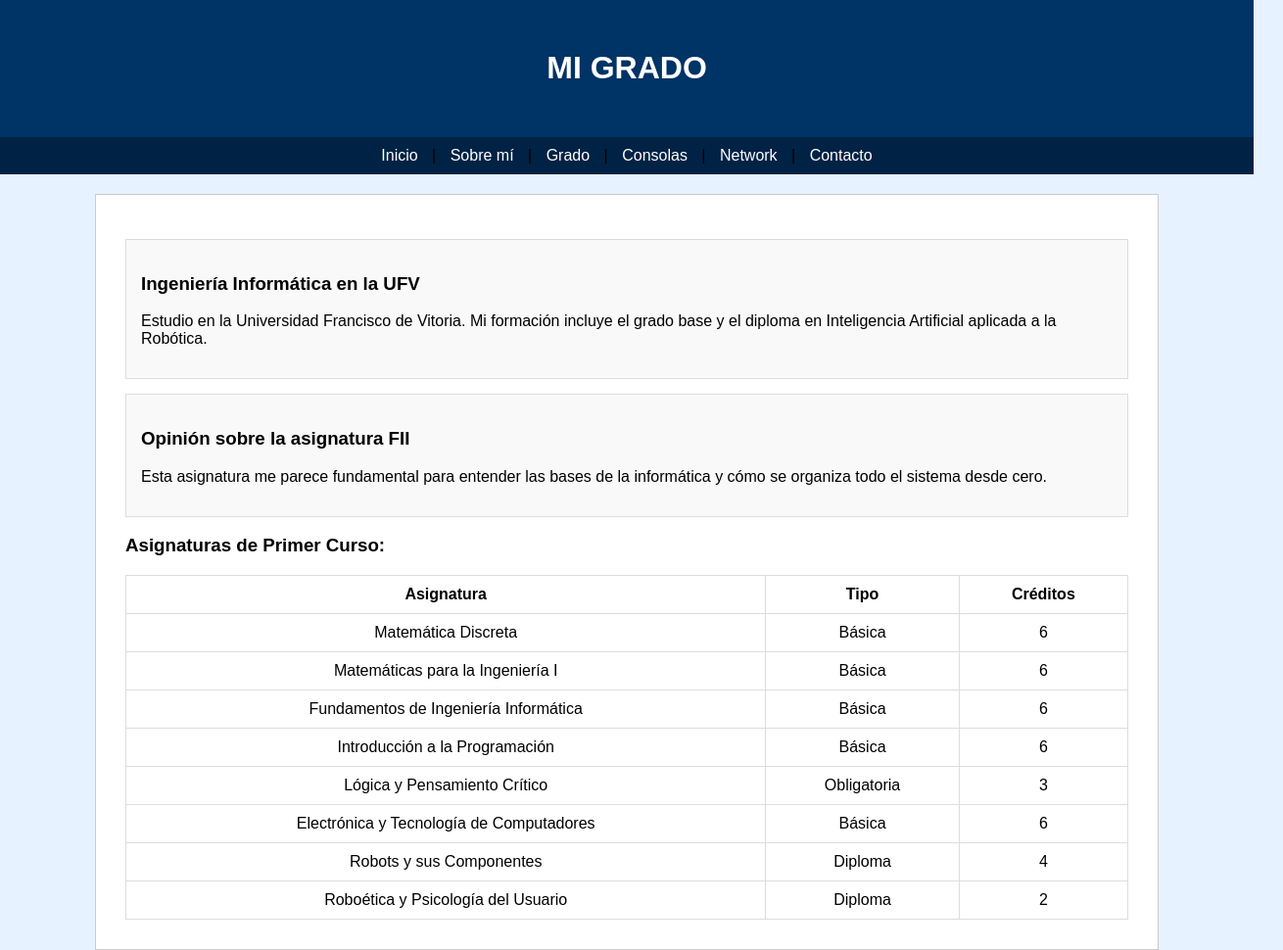
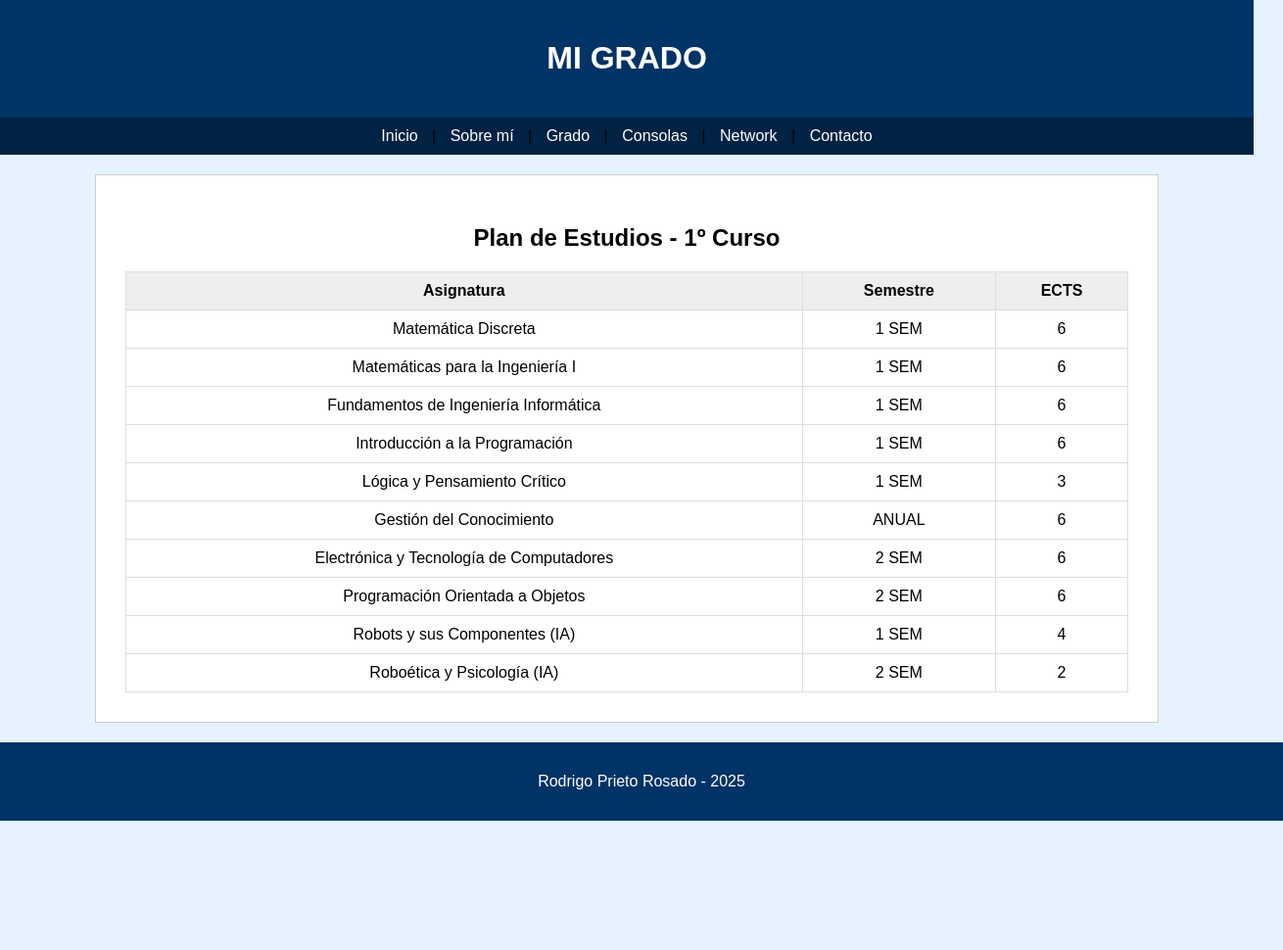
Before and after one commit to rodrigo-prieto-coder/proyecto_final_web, a plain HTML site: page degree.html in a window 1280 px wide. Shown: the top 970 px of the page at 98% size, 1310 px wide, since content can reach past the window. After the commit the page ends 838 px from the top, so only its background shows below. Drawn offline with Linux system fonts and the light colour scheme.

```diff
--- a/CSS/style.css
+++ b/CSS/style.css
@@ -1,21 +1,25 @@
-/* Estilo nivel básico - Todo centrado */
+/* Estilo básico nivel principiante */
 body {
     font-family: Arial, sans-serif;
     background-color: #E6F2FF; /* Azul claro */
     margin: 0;
     padding: 0;
-    text-align: center;
+    display: flex;
+    flex-direction: column;
+    min-height: 100vh;
 }
 
 header {
-    background-color: #003366; /* Azul oscuro */
+    background-color: #003366;
     color: white;
-    padding: 30px;
+    padding: 20px;
+    text-align: center;
 }
 
 nav {
     background-color: #002244;
     padding: 10px;
+    text-align: center;
 }
 
 nav a {
@@ -30,8 +34,8 @@ nav a {
     margin: 20px auto;
     padding: 30px;
     border: 1px solid #ccc;
-    display: inline-block; /* Para que el contenedor respete el centrado */
-    text-align: left; /* El texto dentro del cuadro blanco se lee normal */
+    flex: 1; /* Esto empuja el footer hacia abajo */
+    text-align: center; /* Centra todo el contenido */
 }
 
 .caja {
@@ -39,24 +43,26 @@ nav a {
     border: 1px solid #ddd;
     padding: 15px;
     margin: 15px 0;
+    text-align: left; /* El texto dentro de cajas se lee mejor a la izquierda */
 }
 
 table {
     width: 100%;
     border-collapse: collapse;
+    margin-top: 20px;
 }
 
 th, td {
     border: 1px solid #ddd;
     padding: 10px;
-    text-align: center;
 }
 
 footer {
     background-color: #003366;
     color: white;
-    padding: 20px;
-    margin-top: 20px;
+    padding: 15px;
+    text-align: center;
+    width: 100%;
 }
 
 .icono {
--- a/degree.html
+++ b/degree.html
@@ -11,27 +11,23 @@
         <a href="index.html">Inicio</a> | <a href="about.html">Sobre mí</a> | <a href="degree.html">Grado</a> | <a href="topic.html">Consolas</a> | <a href="network.html">Network</a> | <a href="contact.html">Contacto</a>
     </nav>
     <div class="contenedor">
-        <div class="caja">
-            <h3>Ingeniería Informática en la UFV</h3>
-            <p>Estudio en la Universidad Francisco de Vitoria. Mi formación incluye el grado base y el diploma en Inteligencia Artificial aplicada a la Robótica.</p>
-        </div>
-
-        <div class="caja">
-            <h3>Opinión sobre la asignatura FII</h3>
-            <p>Esta asignatura me parece fundamental para entender las bases de la informática y cómo se organiza todo el sistema desde cero.</p>
-        </div>
-
-        <h3>Asignaturas de Primer Curso:</h3>
+        <h2>Plan de Estudios - 1º Curso</h2>
         <table>
-            <tr><th>Asignatura</th><th>Tipo</th><th>Créditos</th></tr>
-            <tr><td>Matemática Discreta</td><td>Básica</td><td>6</td></tr>
-            <tr><td>Matemáticas para la Ingeniería I</td><td>Básica</td><td>6</td></tr>
-            <tr><td>Fundamentos de Ingeniería Informática</td><td>Básica</td><td>6</td></tr>
-            <tr><td>Introducción a la Programación</td><td>Básica</td><td>6</td></tr>
-            <tr><td>Lógica y Pensamiento Crítico</td><td>Obligatoria</td><td>3</td></tr>
-            <tr><td>Electrónica y Tecnología de Computadores</td><td>Básica</td><td>6</td></tr>
-            <tr><td>Robots y sus Componentes</td><td>Diploma</td><td>4</td></tr>
-            <tr><td>Roboética y Psicología del Usuario</td><td>Diploma</td><td>2</td></tr>
+            <tr style="background-color: #eee;">
+                <th>Asignatura</th>
+                <th>Semestre</th>
+                <th>ECTS</th>
+            </tr>
+            <tr><td>Matemática Discreta</td><td>1 SEM</td><td>6</td></tr>
+            <tr><td>Matemáticas para la Ingeniería I</td><td>1 SEM</td><td>6</td></tr>
+            <tr><td>Fundamentos de Ingeniería Informática</td><td>1 SEM</td><td>6</td></tr>
+            <tr><td>Introducción a la Programación</td><td>1 SEM</td><td>6</td></tr>
+            <tr><td>Lógica y Pensamiento Crítico</td><td>1 SEM</td><td>3</td></tr>
+            <tr><td>Gestión del Conocimiento</td><td>ANUAL</td><td>6</td></tr>
+            <tr><td>Electrónica y Tecnología de Computadores</td><td>2 SEM</td><td>6</td></tr>
+            <tr><td>Programación Orientada a Objetos</td><td>2 SEM</td><td>6</td></tr>
+            <tr><td>Robots y sus Componentes (IA)</td><td>1 SEM</td><td>4</td></tr>
+            <tr><td>Roboética y Psicología (IA)</td><td>2 SEM</td><td>2</td></tr>
         </table>
     </div>
     <footer><p>Rodrigo Prieto Rosado - 2025</p></footer>
```
Also changed, not shown: about.html (+7 -12 lines), topic.html (+15 -7 lines).
